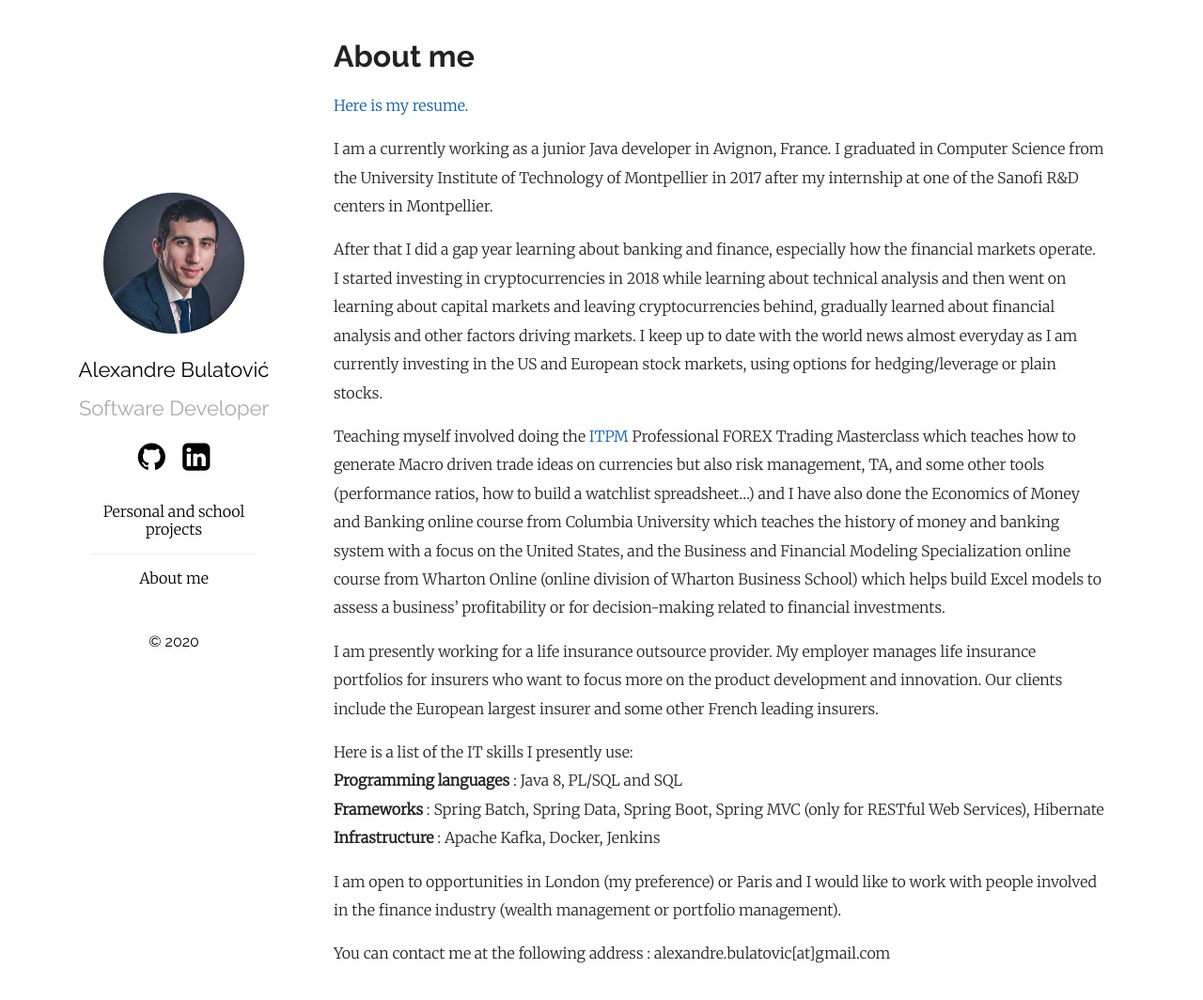
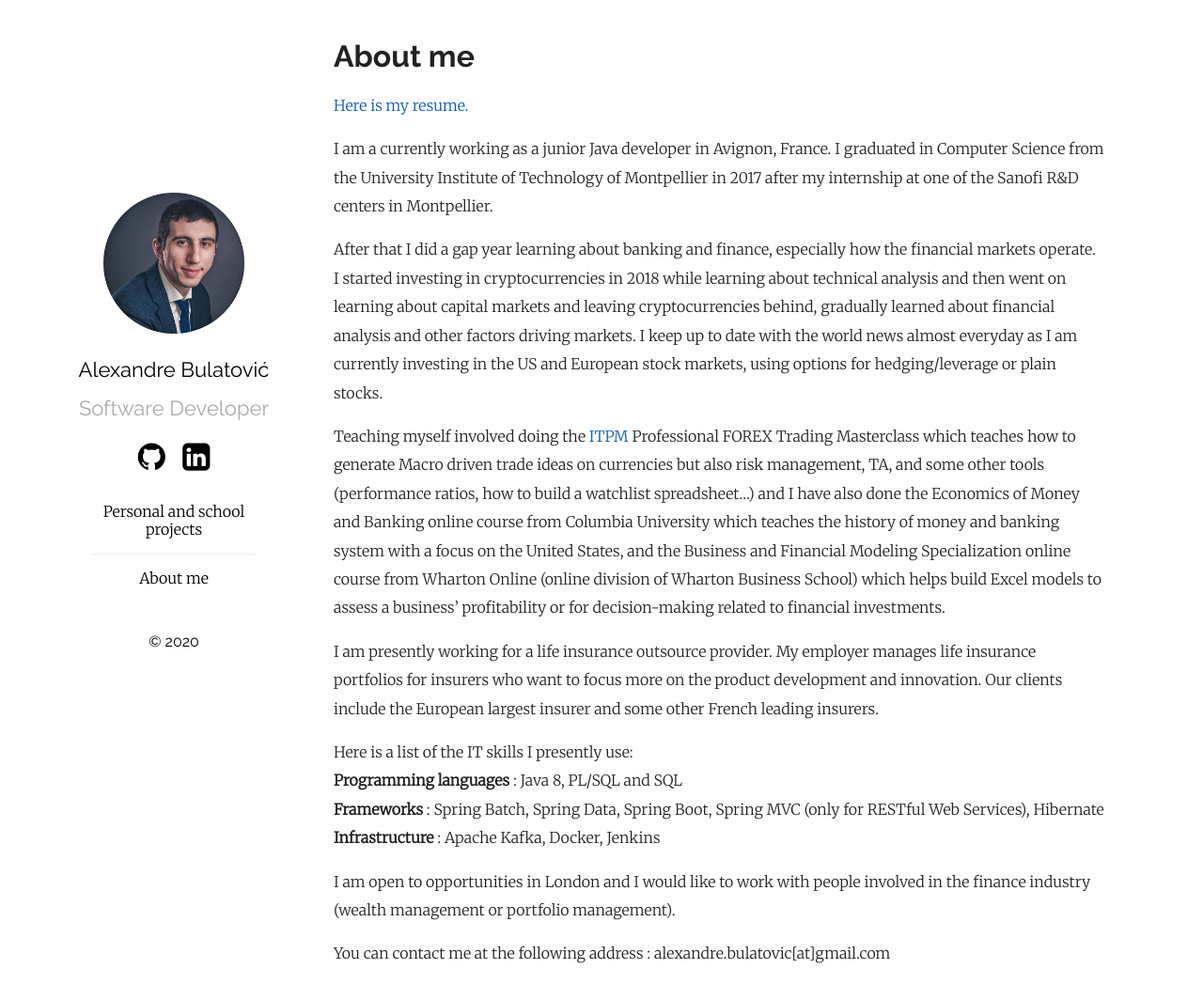
Before and after one commit to alexandrebulatovic/alexandrebulatovic.github.io, a Jekyll site: the page built from about.md, in a window 1280 px wide and 1075 px high. Shown: the top 1064 px of the window at 94% size. Built offline with Jekyll 4.4.1, drawn with Linux system fonts in a browser that asks for light colours; our own code applies the rules of GitHub Pages for plain Markdown files.

Commit message:
Modification page About

```diff
--- a/about.md
+++ b/about.md
@@ -19,6 +19,6 @@ Here is a list of the IT skills I presently use:
 **Frameworks** : Spring Batch, Spring Data, Spring Boot, Spring MVC (only for RESTful Web Services), Hibernate
 **Infrastructure** : Apache Kafka, Docker, Jenkins
 
-I am open to opportunities in London (my preference) or Paris and I would like to work with people involved in the finance industry (wealth management or portfolio management).
+I am open to opportunities in London and I would like to work with people involved in the finance industry (wealth management or portfolio management).
 
 You can contact me at the following address : alexandre.bulatovic[at]gmail.com
```
